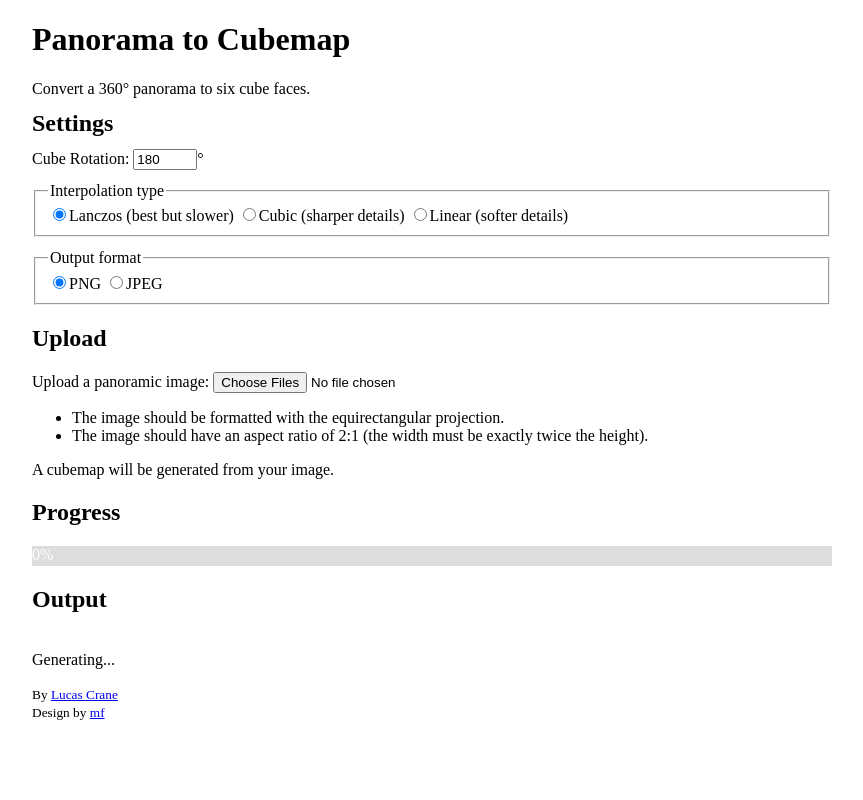
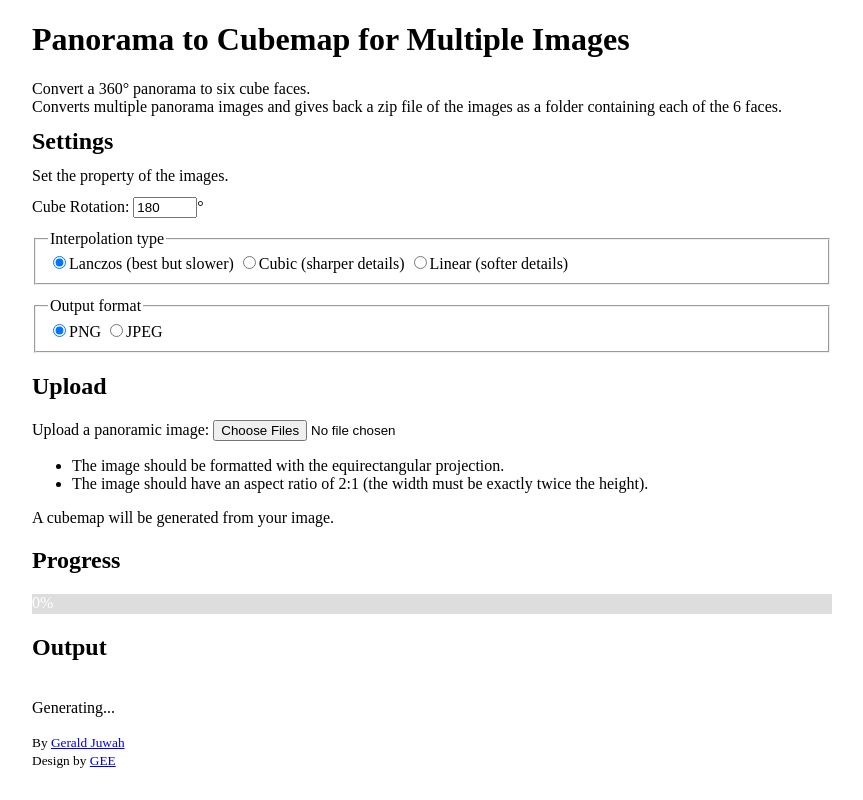
Before and after one commit to Gejix/panorama-to-cubemap_multipleImage, a plain HTML site: page index.html in a window 1280 px wide. Shown: the whole page, without its empty margins (208-1071 px from the left). Drawn offline with nearby package versions, Linux system fonts and the light colour scheme.

Commit message:
Update index.html

```diff
--- a/index.html
+++ b/index.html
@@ -3,7 +3,7 @@
 <head>
   <meta charset="utf-8">
   <meta name="description" content="Convert a 360° panorama to a cubemap.">
-  <title>Panorama to Cubemap</title>
+  <title>Panorama to Cubemap for Multiple Images</title>
   <style>
     body {
       margin: 1em auto;
@@ -26,8 +26,9 @@
 
 <body>
   <header>
-    <h1>Panorama to Cubemap</h1>
+    <h1>Panorama to Cubemap for Multiple Images</h1>
     <aside>Convert a 360° panorama to six cube faces.</aside>
+    <aside>Converts multiple panorama images and gives back a zip file of the images as a folder containing each of the 6 faces.</aside>
   </header>
 
   <main>
@@ -35,6 +36,7 @@
 
     <section class="settings">
       <h2>Settings</h2>
+      <aside>Set the property of the images.</aside>
       <div>
         <label>Cube Rotation: <input id="cubeRotation" type="number" min="0" max="359" value="180">°</label>
       </div>
@@ -83,14 +85,13 @@
 
   <footer>
     <p>
-      <small>By <a href="https://github.com/jaxry">Lucas Crane</a></small>
+      <small>By <a href="https://github.com/Gejix">Gerald Juwah</a></small>
       <br>
-      <small>Design by <a href="http://motherfuckingwebsite.com/">mf</a></small>
+      <small>Design by <a href="https://gejix.github.io/GeraldJuwah-Portfolio/">GEE</a></small>
     </p>
   </footer>
   <script src="https://cdnjs.cloudflare.com/ajax/libs/jszip/3.6.0/jszip.min.js"></script>
   <script src="https://cdnjs.cloudflare.com/ajax/libs/FileSaver.js/2.0.5/FileSaver.min.js"></script>
-
   <script src="main.js"></script>
 </body>
 </html>
```
